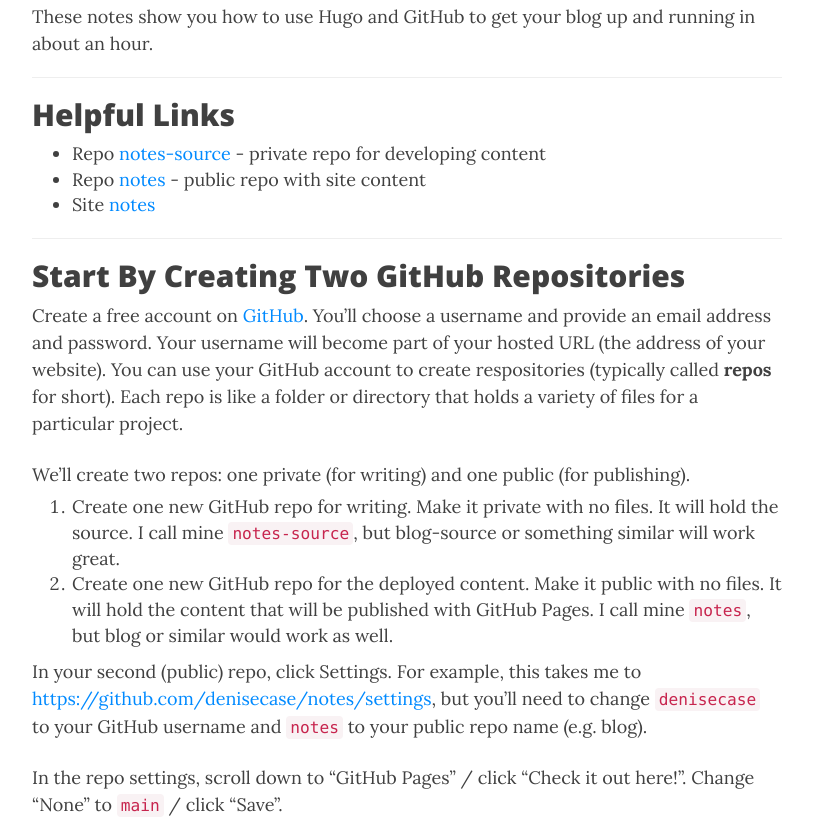
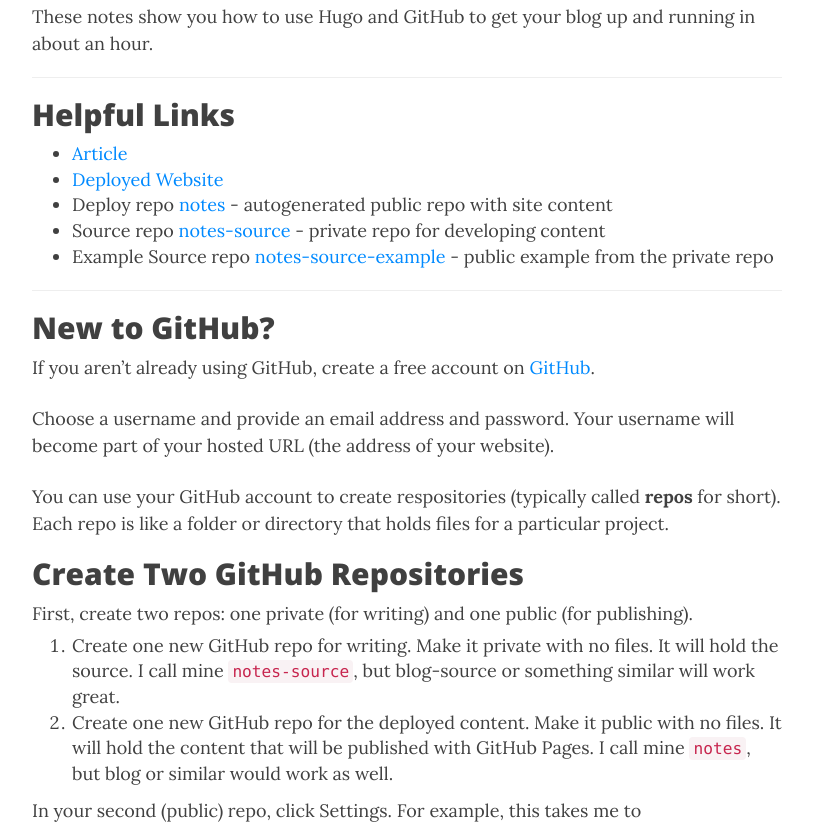
Before and after one commit to denisecase/notes, a plain HTML site: page post/2022-01-01-publish/index.html in a window 1280 px wide. Shown: the part 742-1569 px from the top of the page, without its empty margins (233-1046 px from the left). Drawn offline with nearby package versions, Linux system fonts and the light colour scheme; some packages are replaced by stand-ins of ours; a script that the page names is missing.

Commit message:
deploy: denisecase/notes-source@519765e99304ffc372b7294f2b04e92bf7a865f9

```diff
--- a/post/2022-01-01-publish/index.html
+++ b/post/2022-01-01-publish/index.html
@@ -6,7 +6,7 @@
 <title>Create and Host a Blog for Free (~1 hour) - Notes</title>
 <meta name=description content="Use GitHub Pages and Hugo to get your blog online in about an hour (at no cost).">
 <meta name=author content="Denise Case"><script type=application/ld+json>{"@context":"http://schema.org","@type":"WebSite","name":"Notes","url":"https:\/\/denisecase.github.io\/notes\/"}</script><script type=application/ld+json>{"@context":"http://schema.org","@type":"Organization","name":"","url":"https:\/\/denisecase.github.io\/notes\/"}</script>
-<script type=application/ld+json>{"@context":"http://schema.org","@type":"BreadcrumbList","itemListElement":[{"@type":"ListItem","position":1,"item":{"@id":"https:\/\/denisecase.github.io\/notes\/","name":"home"}},{"@type":"ListItem","position":3,"item":{"@id":"https:\/\/denisecase.github.io\/notes\/post\/2022-01-01-publish\/","name":"Create and host a blog for free ( 1 hour)"}}]}</script><script type=application/ld+json>{"@context":"http://schema.org","@type":"Article","author":{"name":"Denise Case"},"headline":"Create and Host a Blog for Free (~1 hour)","description":"Thinking about sharing some interesting content on the web? Modern tools make it easy to publish content for free.","inLanguage":"en","wordCount":1141,"datePublished":"2022-01-01T00:00:00","dateModified":"2022-01-01T00:00:00","image":"https:\/\/denisecase.github.io\/notes\/img\/avatar-icon.png","keywords":["blog, github-pages, go, hugo"],"mainEntityOfPage":"https:\/\/denisecase.github.io\/notes\/post\/2022-01-01-publish\/","publisher":{"@type":"Organization","name":"https:\/\/denisecase.github.io\/notes\/","logo":{"@type":"ImageObject","url":"https:\/\/denisecase.github.io\/notes\/img\/avatar-icon.png","height":60,"width":60}}}</script>
+<script type=application/ld+json>{"@context":"http://schema.org","@type":"BreadcrumbList","itemListElement":[{"@type":"ListItem","position":1,"item":{"@id":"https:\/\/denisecase.github.io\/notes\/","name":"home"}},{"@type":"ListItem","position":3,"item":{"@id":"https:\/\/denisecase.github.io\/notes\/post\/2022-01-01-publish\/","name":"Create and host a blog for free ( 1 hour)"}}]}</script><script type=application/ld+json>{"@context":"http://schema.org","@type":"Article","author":{"name":"Denise Case"},"headline":"Create and Host a Blog for Free (~1 hour)","description":"Thinking about sharing some interesting content on the web? Modern tools make it easy to publish content for free.","inLanguage":"en","wordCount":1159,"datePublished":"2022-01-01T00:00:00","dateModified":"2022-01-01T00:00:00","image":"https:\/\/denisecase.github.io\/notes\/img\/avatar-icon.png","keywords":["blog, github-pages, go, hugo"],"mainEntityOfPage":"https:\/\/denisecase.github.io\/notes\/post\/2022-01-01-publish\/","publisher":{"@type":"Organization","name":"https:\/\/denisecase.github.io\/notes\/","logo":{"@type":"ImageObject","url":"https:\/\/denisecase.github.io\/notes\/img\/avatar-icon.png","height":60,"width":60}}}</script>
 <meta property="og:title" content="Create and Host a Blog for Free (~1 hour)">
 <meta property="og:description" content="Use GitHub Pages and Hugo to get your blog online in about an hour (at no cost).">
 <meta property="og:image" content="https://denisecase.github.io/notes/img/avatar-icon.png">
@@ -110,7 +110,7 @@
 <span class=post-meta>
 <i class="fas fa-calendar"></i>&nbsp;Posted on Sat January 1, 2022
 &nbsp;|&nbsp;<i class="fas fa-clock"></i>&nbsp;6&nbsp;minutes
-&nbsp;|&nbsp;<i class="fas fa-book"></i>&nbsp;1141&nbsp;words
+&nbsp;|&nbsp;<i class="fas fa-book"></i>&nbsp;1159&nbsp;words
 &nbsp;|&nbsp;<i class="fas fa-user"></i>&nbsp;Denise Case
 </span>
 </div>
@@ -133,18 +133,21 @@
 <hr>
 <h2 id=helpful-links>Helpful Links</h2>
 <ul>
-<li>Repo <a href=https://github.com/denisecase/notes-source>notes-source</a> - private repo for developing content</li>
-<li>Repo <a href=https://github.com/denisecase/notes>notes</a> - public repo with site content</li>
-<li>Site <a href=https://denisecase.github.io/notes/>notes</a></li>
+<li><a href=https://denisecase.github.io/notes/post/2022-01-01-publish/>Article</a></li>
+<li><a href=https://denisecase.github.io/notes/>Deployed Website</a></li>
+<li>Deploy repo <a href=https://github.com/denisecase/notes>notes</a> - autogenerated public repo with site content</li>
+<li>Source repo <a href=https://github.com/denisecase/notes-source>notes-source</a> - private repo for developing content</li>
+<li>Example Source repo <a href=https://github.com/denisecase/notes-source-example>notes-source-example</a> - public example from the private repo</li>
 </ul>
 <hr>
-<h2 id=start-by-creating-two-github-repositories>Start By Creating Two GitHub Repositories</h2>
-<p>Create a free account on <a href=https://github.com/pricing>GitHub</a>.
-You&rsquo;ll choose a username and provide an email address and password.
-Your username will become part of your hosted URL (the address of your website).
-You can use your GitHub account to create respositories (typically called <strong>repos</strong> for short).
-Each repo is like a folder or directory that holds a variety of files for a particular project.</p>
-<p>We&rsquo;ll create two repos: one private (for writing) and one public (for publishing).</p>
+<h2 id=new-to-github>New to GitHub?</h2>
+<p>If you aren&rsquo;t already using GitHub, create a free account on <a href=https://github.com/pricing>GitHub</a>.</p>
+<p>Choose a username and provide an email address and password.
+Your username will become part of your hosted URL (the address of your website).</p>
+<p>You can use your GitHub account to create respositories (typically called <strong>repos</strong> for short).
+Each repo is like a folder or directory that holds files for a particular project.</p>
+<h2 id=create-two-github-repositories>Create Two GitHub Repositories</h2>
+<p>First, create two repos: one private (for writing) and one public (for publishing).</p>
 <ol>
 <li>Create one new GitHub repo for writing. Make it private with no files. It will hold the source. I call mine <code>notes-source</code>, but blog-source or something similar will work great.</li>
 <li>Create one new GitHub repo for the deployed content. Make it public with no files. It will hold the content that will be published with GitHub Pages. I call mine <code>notes</code>, but blog or similar would work as well.</li>
```
Also changed, not shown: categories/guides/index.html (+1 -1 lines), categories/projects/index.html (+1 -1 lines), index.html (+1 -1 lines), post/index.html (+1 -1 lines), tags/blog/index.html (+1 -1 lines), tags/github-pages/index.html (+1 -1 lines), tags/go/index.html (+1 -1 lines), tags/hugo/index.html (+1 -1 lines).
